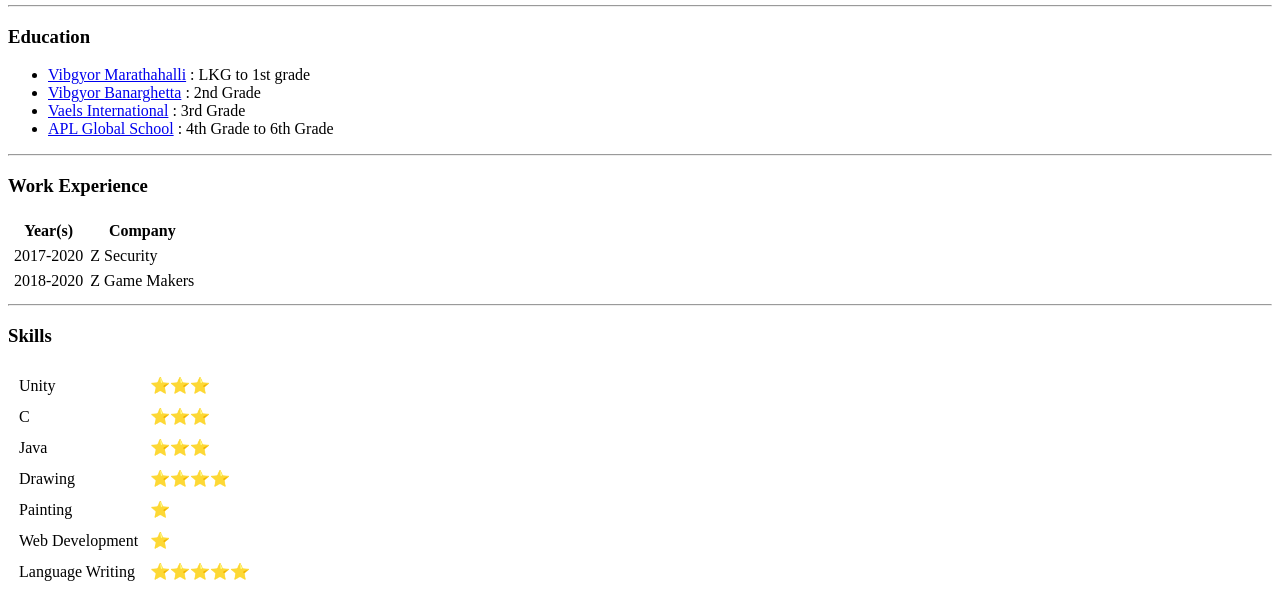
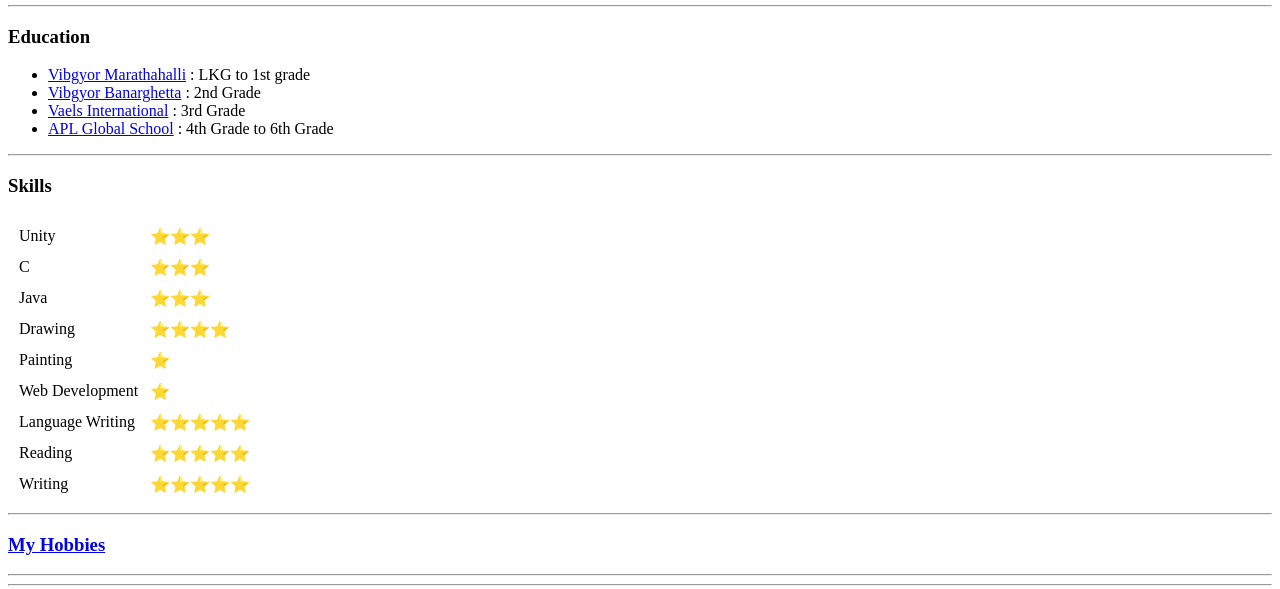
Before and after one commit to Aadhav12/cv, a plain HTML site: page index.html in a window 1280 px wide. Shown: the part 207-796 px from the top of the page. Drawn offline with Linux system fonts and the light colour scheme.

Commit message:
Update index.html

```diff
--- a/index.html
+++ b/index.html
@@ -23,29 +23,6 @@
     <li><a href="https://vaelsinternationalschool.com/">Vaels International</a>  : 3rd Grade</li>
     <li><a href="https://www.facebook.com/pages/category/School/APL-Global-School-155685594531951/">APL Global School</a>    : 4th Grade to 6th Grade</li>
   </ul>
-  <hr>
-  <h3>Work Experience</h3>
-  <table cellspacing= "5">
-    <thead>
-      <tr>
-        <th>Year(s)</th>
-        <th>Company</th>
-      </tr>
-    </thead>
-    <tbody>
-      <tr>
-        <td>2017-2020</td>
-        <td>Z Security</td>
-      </tr>
-      <tr>
-        <td>2018-2020</td>
-        <td>Z Game Makers</td>
-      </tr>
-    </tbody>
-    <tfoot>
-
-    </tfoot>
-  </table>
   <hr>
   <h3>Skills</h3>
   <table cellspacing= "10">
@@ -89,8 +66,6 @@
   <hr>
   <a href="hobbies.html"><h3>My Hobbies</h3></a>
   <hr>
-  <p><a href="contact_me.html">Contact me</a></p>
-  <hr>
   <hr>
 </body>
 
```
